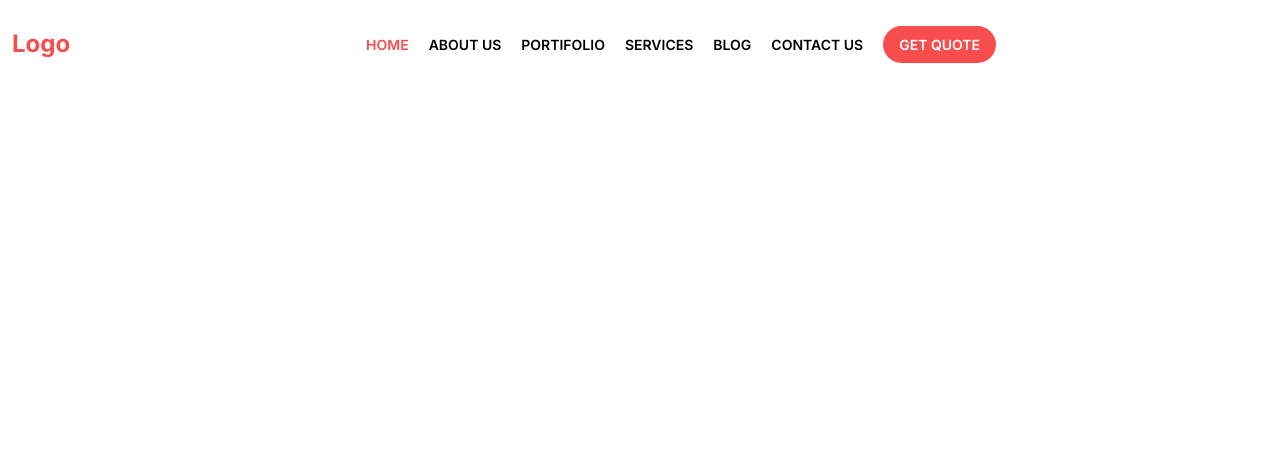
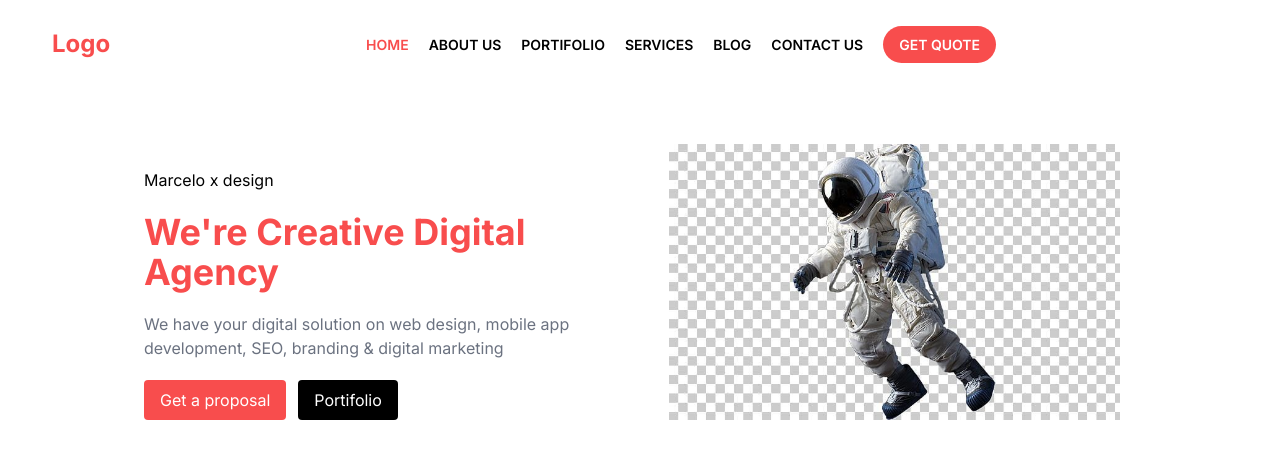
Before and after one commit to asimwe1/portifolio-project, a Next.js app: page / in a window 1280 px wide. Shown: the top 458 px of the page. Built offline with nearby package versions, Linux system fonts and the light colour scheme.

Commit message:
home page

```diff
--- a/package.json
+++ b/package.json
@@ -2,6 +2,7 @@
   "name": "frontend",
   "version": "0.1.0",
   "private": true,
+  "type": "module",
   "scripts": {
     "dev": "next dev",
     "build": "next build",
--- /dev/null
+++ b/src/app/Home/Landon.tsx
@@ -0,0 +1,32 @@
+import Image from "next/image";
+import image1 from "../../../public/astronaut.jpeg";
+
+export default function Landon() {
+  return (
+    <div className="m-10 md:flex gap-5 md:mx-36 ">
+      <div className="my-10">
+        <p>Marcelo x design</p>
+        <h1 className="text-redBrick-100 text-3xl font-bold my-5 md:text-4xl">
+          We're Creative Digital Agency
+        </h1>
+        <p className="text-gray-500">
+          We have your digital solution on web design, mobile app development,
+          SEO, branding & digital marketing
+        </p>
+        <div className="my-5">
+          <button className="bg-redBrick-100 text-white px-4 py-2 rounded hover:bg-red-800 duration-500 mr-3">
+            Get a proposal
+          </button>
+          <button className="bg-black text-white px-4 py-2 rounded hover:bg-gray-900 duration-500">
+            Portifolio
+          </button>
+        </div>
+      </div>
+
+      <div className="m-4">
+        {/* Replace with our own image */}
+        <Image src={image1} alt="Astronaut" />
+      </div>
+    </div>
+  );
+}
--- a/src/app/Home/Navbar.tsx
+++ b/src/app/Home/Navbar.tsx
@@ -25,10 +25,11 @@ export default function Navbar() {
   };
 
   return (
-    <div className="md:flex md:items-center">
+    <div className="md:flex md:items-center md:mx-10">
       {/* The mobile links */}
 
       <div className="flex justify-between m-3 text-redBrick-100 text-2xl">
+        {/* Replace with our own logo */}
         <h2 className=" font-bold  ">Logo</h2>
         <div className="md:hidden cursor-pointer" onClick={handleClick}>
           {isVisible ? <IoMdClose /> : <TiThMenu />}
@@ -39,11 +40,12 @@ export default function Navbar() {
         <div
           className={`fixed top-12 ${
             isVisible ? "top-0" : "-top-full"
-          } md:hidden flex flex-col items-center justify-center w-full h-[90vh] transition-all duration-700  ease-in-out`}
+          } md:hidden bg-slate-100 flex flex-col items-center justify-center w-full h-[90vh] transition-all duration-700  ease-in-out`}
         >
           {navLinks.map((link, i) => (
             <div className="my-2" key={i}>
               <Link
+                onClick={handleClick}
                 className={clsx(
                   "text-[14px] hover:text-redBrick-100 duration-300",
                   {
@@ -58,7 +60,7 @@ export default function Navbar() {
           ))}
           <Link
             href=""
-            className="text-[14px] text-white bg-redBrick-100 px-4 py-2 rounded-[20px]"
+            className="text-[14px] text-white bg-redBrick-100 px-4 py-2 rounded hover:bg-red-800 duration-500"
           >
             GET QUOTE
           </Link>
@@ -83,12 +85,9 @@ export default function Navbar() {
             </Link>
           </div>
         ))}
-        <Link
-          href={""}
-          className="text-[14px] text-white bg-redBrick-100 px-4 py-2 rounded-[20px]"
-        >
+        <button className="text-[14px] text-white bg-redBrick-100 px-4 py-2 rounded-[20px] hover:bg-red-800 duration-500">
           GET QUOTE
-        </Link>
+        </button>
       </nav>
     </div>
   );
--- a/src/app/page.tsx
+++ b/src/app/page.tsx
@@ -1,10 +1,12 @@
 import Image from "next/image";
 import Navbar from "./Home/Navbar";
+import Landon from "./Home/Landon";
 
 export default function Home() {
   return (
     <>
       <Navbar />
+      <Landon />
     </>
   );
 }
```
Also changed, not shown: public/astronaut.jpeg (added).
